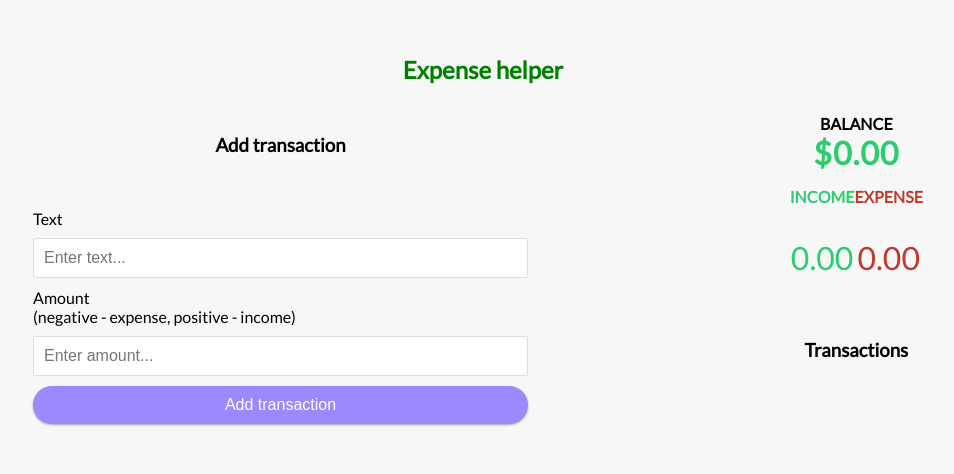
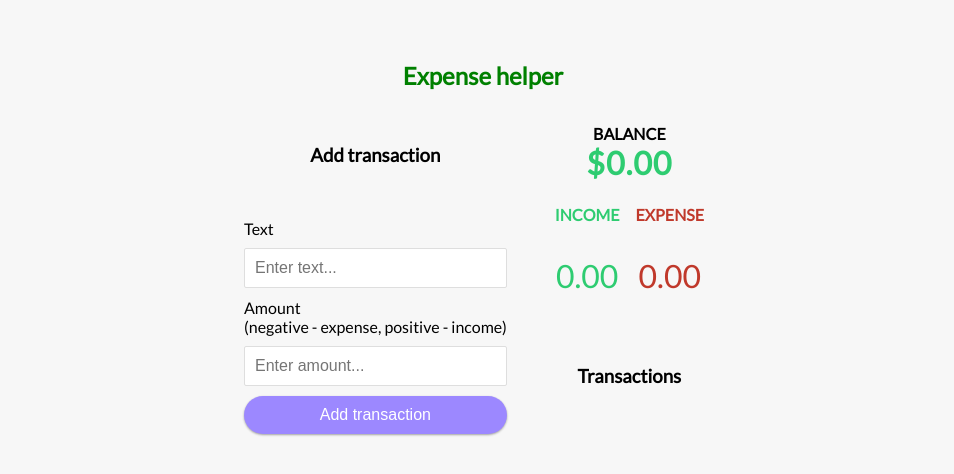
Before and after one commit to Mast8/expence-helper, a React (Create React App) app: page / in a window 1280 px wide. Shown: the part 140-614 px from the top of the page, without its empty margins (157-1111 px from the left). Built offline with nearby package versions, Linux system fonts and the light colour scheme; the HTML template or start-up script is replaced by a standard one.

Commit message:
more css

```diff
--- a/src/App.css
+++ b/src/App.css
@@ -21,10 +21,12 @@ body {
 }
 
 .container {
-  margin: 30px auto;
   width: 900px;
   display: flex;
-  justify-content: space-between;
+  justify-content: center;
+}
+.balance {
+  padding: 15px;
 }
 
 h1 {
--- a/src/components/AddTransaction/AddTransaction.css
+++ b/src/components/AddTransaction/AddTransaction.css
@@ -25,7 +25,6 @@ input[type='number'] {
 }
 
 .btn:focus {
-
     outline: 0;
 }
 
@@ -35,7 +34,7 @@ input[type='number'] {
 }
 
 form {
-    width: 55%;
     justify-content: center;
     align-items: center;
+    padding: 15px;
 }
--- a/src/components/IncomeExpense/IncomeExpenses.css
+++ b/src/components/IncomeExpense/IncomeExpenses.css
@@ -32,6 +32,10 @@
     color: #c0392b;
   }
 
+  .income, .expense {
+    padding: 8px;
+  }
+
   /* .inc-exp-container > div:first-of-type {
     border-right: 1px solid #dedede;
   } */
--- a/src/components/IncomeExpense/IncomeExpenses.js
+++ b/src/components/IncomeExpense/IncomeExpenses.js
@@ -26,11 +26,11 @@ export const IncomeExpenses = () => {
 
   return (
     <div className="inc-exp-container">
-        <div>
+        <div className='income'>
           <h4 className="green">Income</h4>
           <p className="money-plus">{customIncome}</p>
         </div>
-        <div>
+        <div className='expense'>
           <h4 className="red">Expense</h4>
           <p className="money-minus">{customExpense}</p>
         </div>
```
